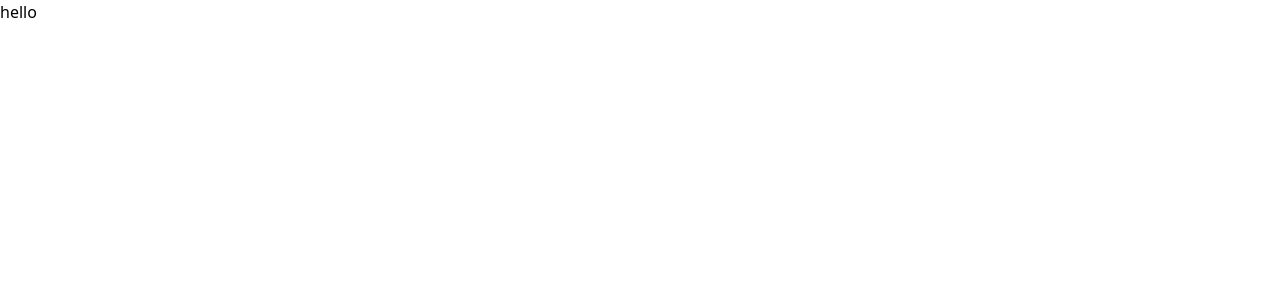
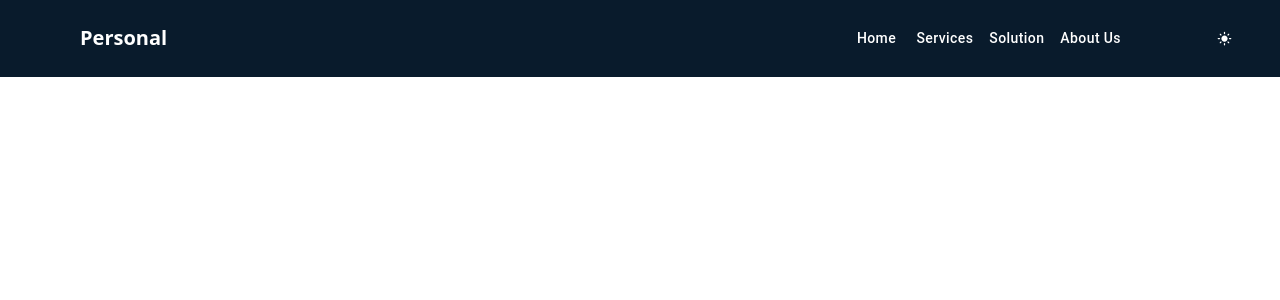
Before and after one commit to the-coder-kalisa/portofolio, a React (Vite) app: page / in a window 1280 px wide. Shown: the top 300 px of the page. Built offline with nearby package versions, Linux system fonts and the light colour scheme.

Commit message:
added recoil module

```diff
--- a/src/App.tsx
+++ b/src/App.tsx
@@ -24,7 +24,18 @@ function App() {
   }, []);
   const font = useRecoilValue(fonts);
   return (
-   <div>hello</div>
+    <div
+      className={`${
+        mode ? "bg-[#091b2c] text-white" : "bg-[white] text-black"
+      } ${transition} ${font ? "text-lg" : "text-sm"}`}
+    >
+      <Navigation />
+      {/* <Home />
+      <Services />
+      <Solution />
+      <Career />
+      <Footer /> */}
+    </div>
   );
 }
 
```
